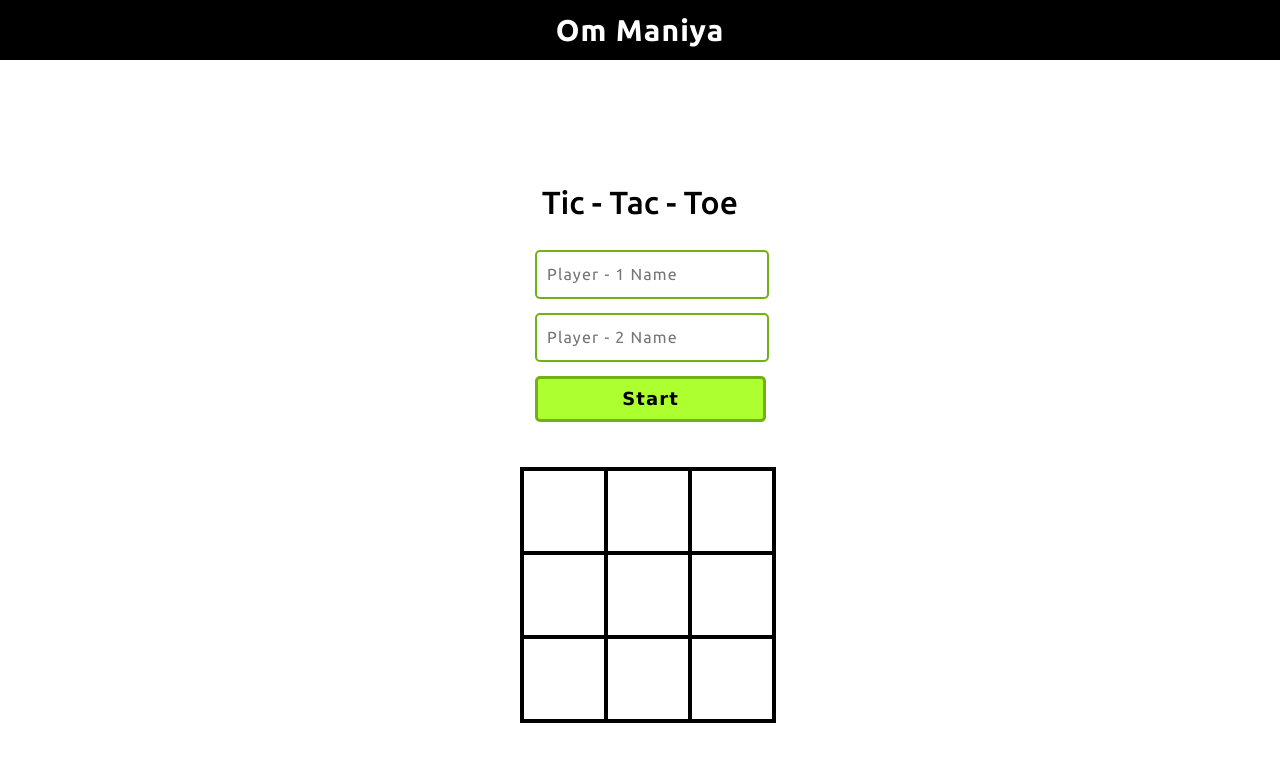
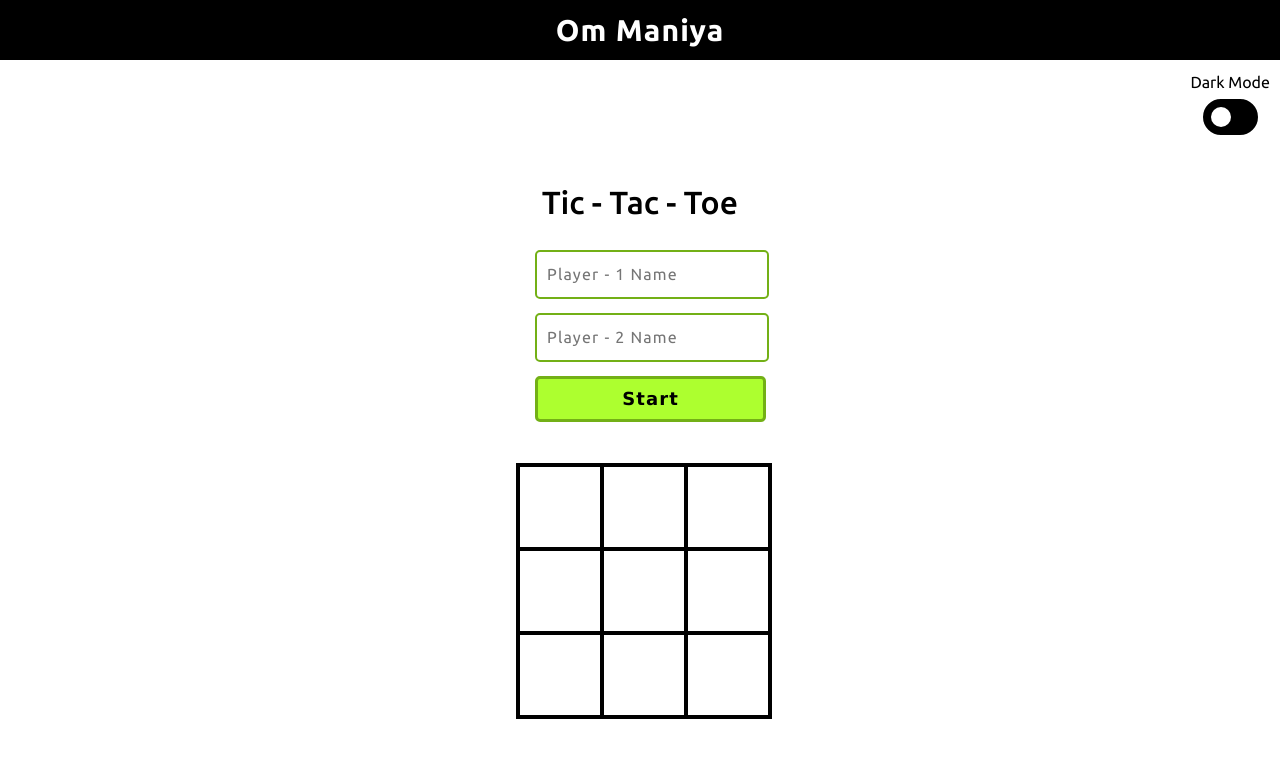
Before and after one commit to maniyaom/Tic-Tac-Toe-HTML-CSS-JS, a plain HTML site: page index.html in a window 1280 px wide. Drawn offline with Linux system fonts and the light colour scheme.

Commit message:
Fixed Dark Mode Issues

```diff
--- a/Scripts/functions.js
+++ b/Scripts/functions.js
@@ -9,6 +9,18 @@ function clickEffect(id) {
     sleep(100).then(() => {
         x.style.transform = "scale(1)";
     });
+}
+
+function toggle() {
+    if (toggleDark == false) {
+        document.querySelector(".switch").children[0].style.marginLeft = "25px";
+        document.querySelector(".switch").children[0].style.backgroundColor = "gray";
+        toggleDark = true;
+    }
+    else {
+        document.querySelector(".switch").children[0].removeAttribute("style");
+        toggleDark = false;
+    }
 }
 
 function winner(name) {
--- a/Scripts/script.js
+++ b/Scripts/script.js
@@ -4,8 +4,15 @@ let player1 = true;  // Keep track of the turn of the player
 let stopGame = true;  // Stop the game
 let submit = false;
 let alertBox = false;
+let toggleDark = false;
 let squares = document.querySelectorAll(".square");
 const winningAudio = new Audio('media/winning-sound.wav');
+let colorScheme = window.matchMedia('(prefers-color-scheme: dark)').matches;
+
+if(colorScheme == true){
+    toggle();
+}
+
 
 function clickOnSubmit() {
     player1Name = document.querySelector("#player1").value;
--- a/index.html
+++ b/index.html
@@ -5,13 +5,20 @@
     <meta name="viewport" content="width=device-width, initial-scale=1.0">
     <title>Tic-Tac-Toe</title>
     <link rel="stylesheet" href="style.css">
+    <script defer src="Scripts/functions.js"></script>
     <script defer src="Scripts/script.js"></script>
-    <script defer src="Scripts/functions.js"></script>
 
 </head>
 <body>
     <div class="header">
         <span>Om Maniya</span>
+    </div>
+    <div class="toggleDarkModeDiv">
+        <span>Dark Mode</span>
+        <!-- Specify onclick = "toggle()" to activate this icon -->
+        <div class="switch">
+            <div></div>
+        </div>
     </div>
     <div class="pop-up">
         <span>Player - 1 Won</span>
--- a/style.css
+++ b/style.css
@@ -11,7 +11,6 @@
 
 body {
     font-family: var(--default_font);
-    background-color: white;
 }
 
 .header {
@@ -29,6 +28,37 @@ body {
     top: 0px;
 }
 
+.toggleDarkModeDiv{
+    height: 70px;
+    position: fixed;
+    right: 10px;
+    margin-top: 9px;
+    display: flex;
+    flex-direction: column;
+    justify-content: space-around;
+    align-items: center;
+}
+
+.switch{
+    display: inline-block;
+    background-color: black;
+    border: 3px solid black;
+    height: 30px;
+    width: 49px;
+    border-radius: 20px;
+    display: flex;
+    align-items: center;
+    justify-content: flex-start;
+    cursor: pointer;
+}
+.switch > div{
+    background-color: white;
+    height: 20px;
+    width: 20px;
+    border-radius: 50%;
+    margin-left: 5px;
+    transition: 0.2s ease-in-out;
+}
 
 .pop-up {
     background-color: darkblue;
@@ -129,16 +159,10 @@ body {
 }
 
 .square {
-    border-left: 4px solid black;
-    border-top: 4px solid black;
-}
-
-.square:last-child {
-    border-bottom: 4px solid black;
-}
-
-.col:last-child {
-    border-right: 4px solid black;
+    border: 4px solid black;
+    float: left;
+    margin-top: -4px;
+    margin-left: -4px;
 }
 
 .dot {
@@ -189,25 +213,19 @@ body {
         color: white;
     }
 
-    .square, .square:last-child, .col:last-child, .dot, .btn {
+    .square, .square:last-child, .col:last-child, .dot, .btn, .switch {
         border-color: white;
         color: black;
     }
 
-    .cross-1, .cross-2, .btn, .pop-up>span {
+    .cross-1, .cross-2, .btn, .pop-up>span, .pop-up, .input-fields{
         background-color: white;
         color: black;
+        border: none;
     }
 
-    .pop-up{
-        background-color: white;
-    }
     .pop-up > button{
         background-color: black;
         color: white;
     }
-
-    .input-fields{
-        border: none;
-    }
 }
```
